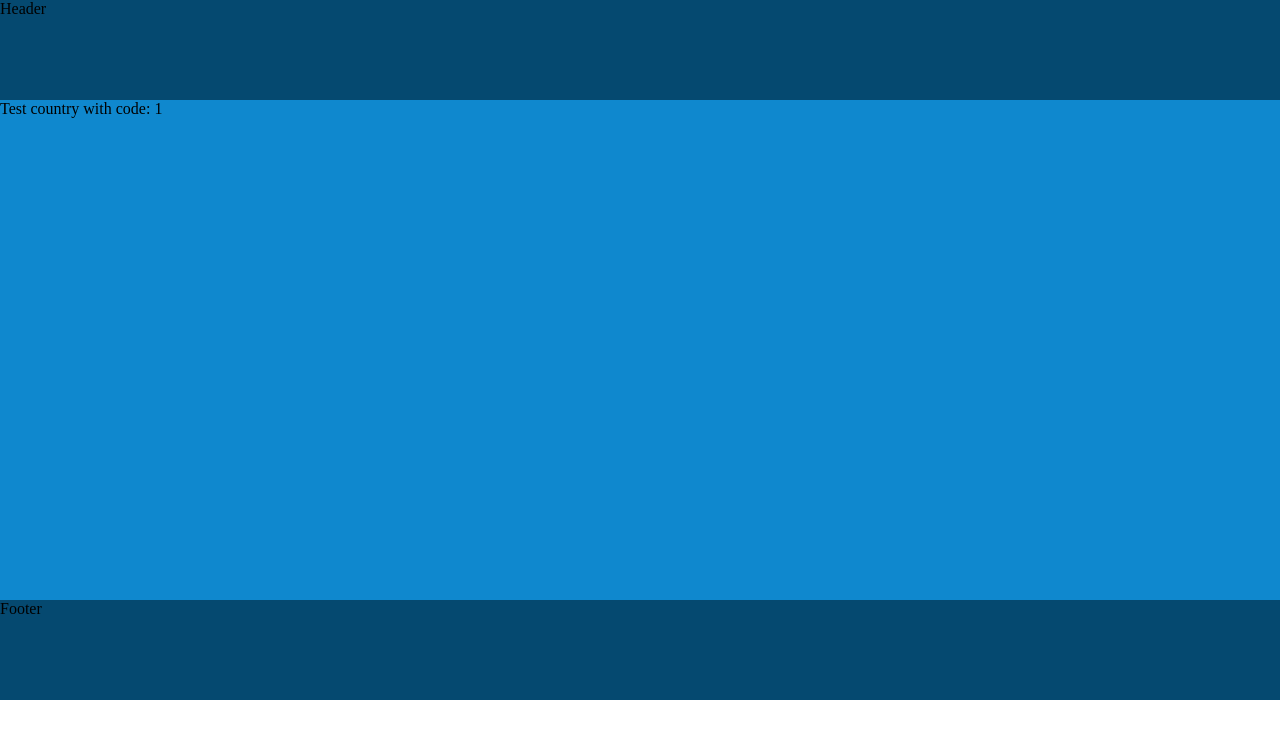
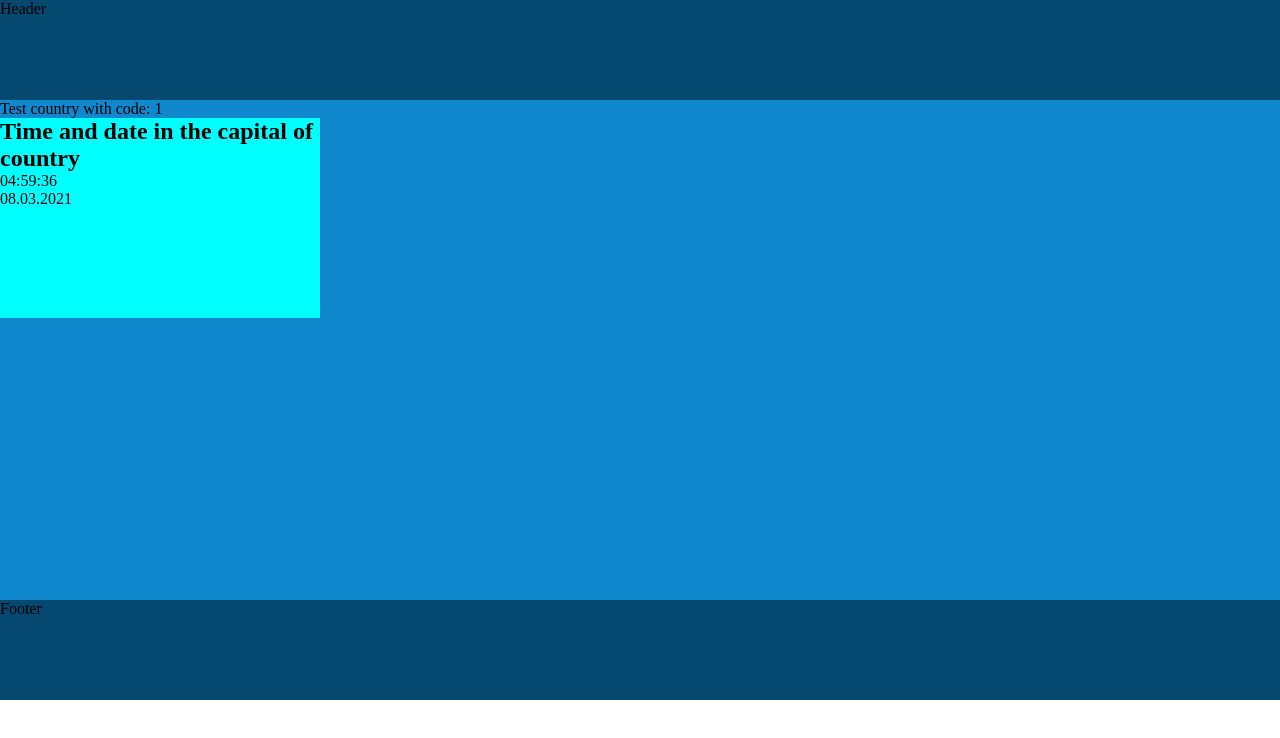
Before and after one commit to DANSitNikov/travelApp, a React (Create React App) app: page /country/1 in a window 1280 px wide. Shown: the top 738 px of the page. Built offline with nearby package versions, Linux system fonts and the light colour scheme.

Commit message:
feat: add time widget without styles

```diff
--- a/package.json
+++ b/package.json
@@ -10,6 +10,7 @@
     "@types/node": "^12.20.4",
     "@types/react": "^17.0.2",
     "@types/react-dom": "^17.0.1",
+    "axios": "^0.21.1",
     "node-sass": "^5.0.0",
     "react": "^17.0.1",
     "react-dom": "^17.0.1",
--- a/src/components/Country/Country.tsx
+++ b/src/components/Country/Country.tsx
@@ -2,6 +2,7 @@ import './Country.scss'
 import {
     useParams
 } from 'react-router-dom'
+import TimeWidget from '../TimeWidget'
 
 interface Props {
     code: string
@@ -10,8 +11,10 @@ interface Props {
 function Country() {
     const { code }: Props = useParams();
 
-    return(
-        <div className='countryPage'>Test country with code: {code}</div>
+    return (
+        <div className='countryPage'>Test country with code: {code}
+            <TimeWidget offset={+9} />
+        </div>
     )
 }
 
--- /dev/null
+++ b/src/components/TimeWidget/TimeWidget.scss
@@ -0,0 +1,6 @@
+.time_widget_body{
+    width: 320px;
+    height: 200px;
+    background-color: aqua;
+    color: black;
+}
--- /dev/null
+++ b/src/components/TimeWidget/TimeWidget.tsx
@@ -0,0 +1,82 @@
+import './TimeWidget.scss'
+import React, { useEffect, useState } from 'react'
+
+interface Props {
+    offset: number
+}
+
+interface capitalTime {
+    hours: number | string
+    minutes: number | string
+    seconds: number | string
+    day: number | string
+    month: number | string
+    year: number | string
+}
+
+const TimeWidget: React.FC<Props> = (props) => {
+    const [capitalTime, setCapitalTime] = useState<capitalTime>({
+        hours: 0,
+        minutes: 0,
+        seconds: 0,
+        day: 0,
+        month: 0,
+        year: 0,
+    })
+
+    useEffect(() => {
+        let timer = setInterval(() => {
+
+            const date = new Date()
+            const currentTimeZoneOffsetMS = date.getTimezoneOffset() * 60 * 1000
+
+            let correctDate = new Date(date.getTime() + currentTimeZoneOffsetMS + (3600000 * props.offset))
+            let hours: number | string = correctDate.getHours()
+            let minutes: number | string = correctDate.getMinutes()
+            let seconds: number | string = correctDate.getSeconds()
+            let day: number | string = correctDate.getDate()
+            let month: number | string = correctDate.getMonth() + 1
+            let year: number | string = correctDate.getFullYear()
+
+            if (hours < 10) {
+                hours = '0' + hours
+            }
+            if (minutes < 10) {
+                minutes = '0' + hours
+            }
+            if (seconds < 10) {
+                seconds = '0' + seconds
+            }
+            if (day < 10) {
+                day = '0' + day
+            }
+            if (month < 9) {
+                month = '0' + month
+            }
+
+            setCapitalTime({
+                hours,
+                minutes,
+                seconds,
+                day,
+                month,
+                year,
+            })
+        }, 500)
+        return (
+            () => clearInterval(timer)
+        )
+    }, [])
+
+
+    return (
+        <div className='time_widget_body'>
+            <h2>Time and date in the capital of country</h2>
+            {`${capitalTime.hours}:${capitalTime.minutes}:${capitalTime.seconds}`}
+            <br />
+            {`${capitalTime.day}.${capitalTime.month}.${capitalTime.year}`}
+        </div>
+    )
+}
+
+export default TimeWidget
--- /dev/null
+++ b/src/components/TimeWidget/index.ts
@@ -0,0 +1 @@
+export { default } from './TimeWidget'
```
Also changed, not shown: 1 other file (tests, documents, lock files or other folders).
